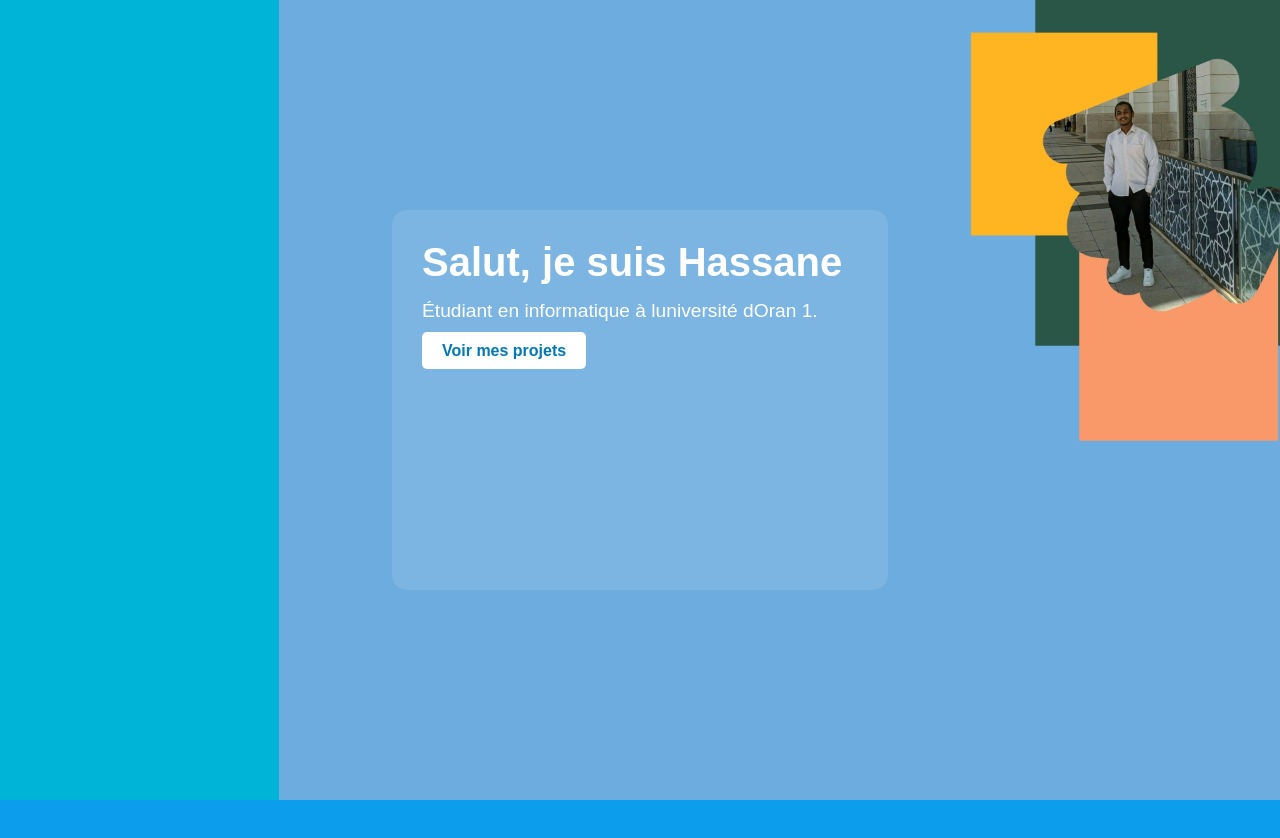
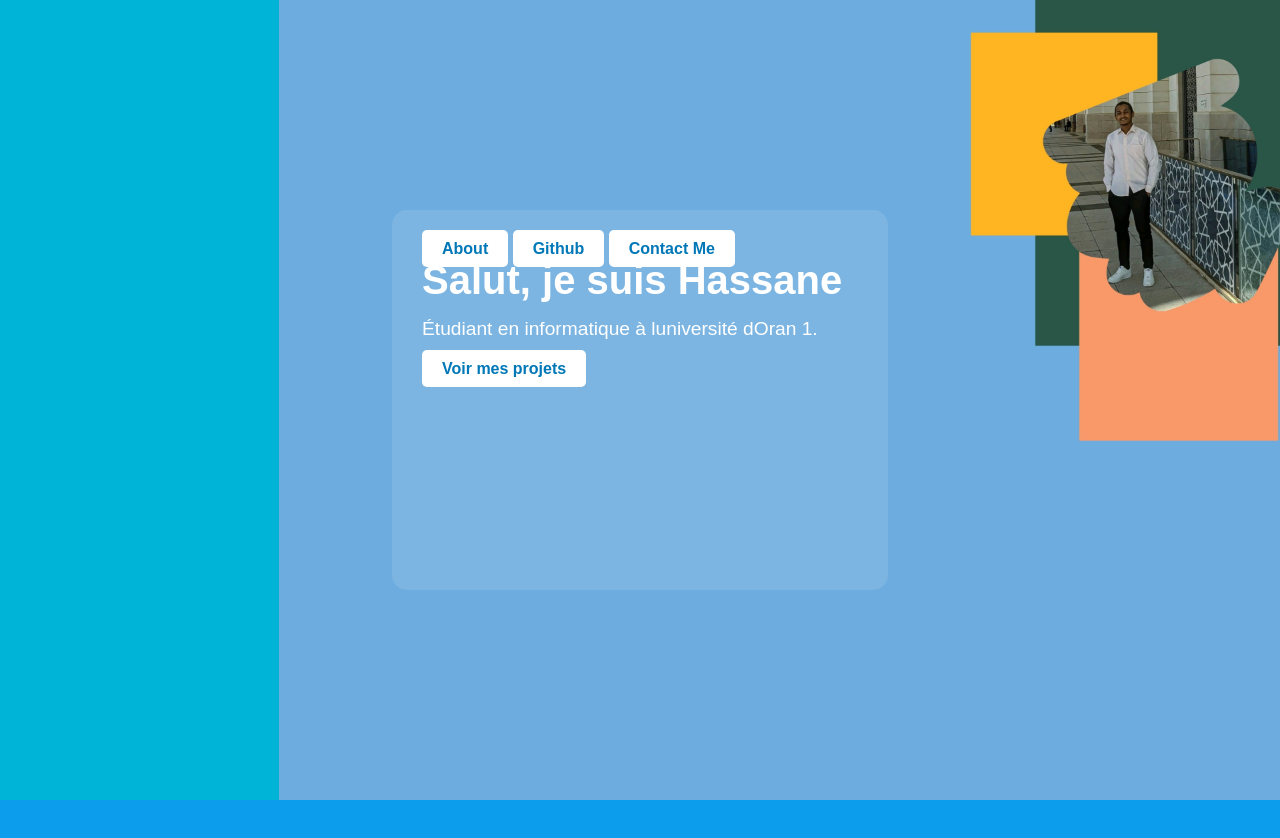
Before and after one commit to Hassane31/protfolio, a plain HTML site: page index.html in a window 1280 px wide. Shown: the top 838 px of the page. Drawn offline with Linux system fonts and the light colour scheme.

Commit message:
simpel modify

```diff
--- a/index.html
+++ b/index.html
@@ -9,6 +9,9 @@
 <body>
     <div class="container">
       <div class="content">
+        <a href="" >About</a >
+          <a target="_blank" href="https://github.com/Hassane31">Github</a >
+          <a href="">Contact Me</a >
         <h1>Salut, je suis Hassane</h1>
         <p>Étudiant en informatique à luniversité dOran 1.</p>
         <a href="#projects" class="btn">Voir mes projets</a>
--- a/stayl.css
+++ b/stayl.css
@@ -55,3 +55,14 @@ p {
 .btn:hover {
   background-color: #caf0f8;
 }
+a { text-decoration: none;
+  padding: 10px 20px;
+  background-color: white;
+  color: #0077b6;
+  border-radius: 5px;
+  font-weight: bold;
+
+}
+a:hover {
+  background-color: #63afe1;
+}
```
